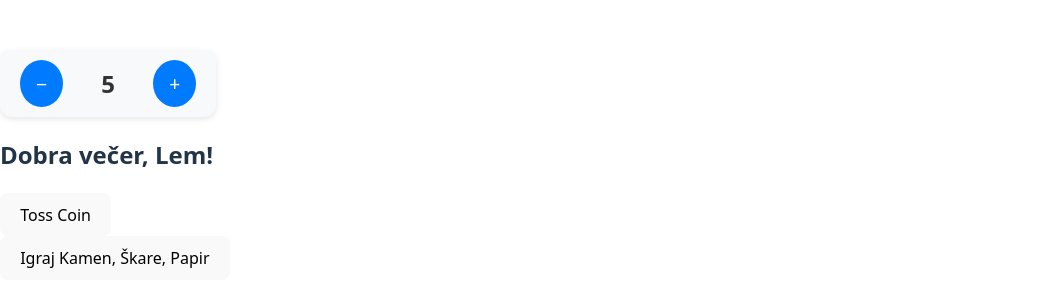
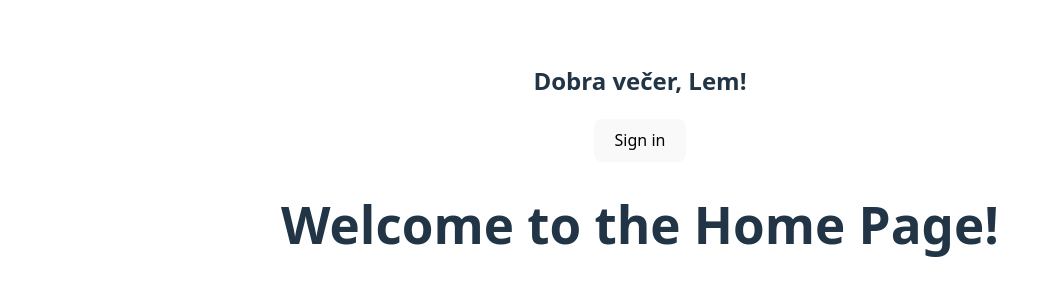
Before and after one commit to kuzn3tsov/first-react-app, a React (Vite) app in the folder first-app/: page / in a window 1280 px wide. Shown: the part 235-542 px from the top of the page, without its empty margins (0-1057 px from the left). Built offline with nearby package versions, Linux system fonts and the light colour scheme.

Commit message:
Add pages and login

```diff
--- a/first-app/src/App.jsx
+++ b/first-app/src/App.jsx
@@ -1,15 +1,25 @@
+import { useState } from 'react';
 import Greeting from './components/Greeting';
-import CoinToss from './components/CoinToss';
-import RockPaperScissors from './components/RockPaperScissors';
-import { Counter } from './components/Counter';
+import HomePage from './pages/HomePage';
+import DashboardPage from './pages/DashboardPage';
+import './App.css';
 
 function App() {
+  const [isLoggedIn, setIsLoggedIn] = useState(false);
+
+  const handleAuthClick = () => {
+    setIsLoggedIn(!isLoggedIn);
+  };
+
   return (
-    <div>
-      <Counter counterStart={5} counterStepUp={2} counterStepDown={5}/>
-      <Greeting name='Lem' morningTimeFrom={5} morningTimeTo={12} dayTimeFrom={12} dayTimeTo={18} />
-      <CoinToss headsMessage={"Glava"} tailsMessage={"Pismo"} headChance={0.8} />
-      <RockPaperScissors rockMessage={"Izabrali ste Kamen!"} paperMessage={"Izabrali ste Papir!"} scissorsMessage={"Izabrali ste Škare!"} />
+    <div className="App">
+      <Greeting />
+
+      <button onClick={handleAuthClick}>
+        {isLoggedIn ? 'Sign out' : 'Sign in'}
+      </button>
+
+      {isLoggedIn ? <DashboardPage /> : <HomePage />}
     </div>
   );
 }
--- /dev/null
+++ b/first-app/src/pages/DashboardPage.jsx
@@ -0,0 +1,15 @@
+import { Counter } from '../components/Counter';
+import CoinToss from '../components/CoinToss';
+import RockPaperScissors from '../components/RockPaperScissors';
+
+function DashboardPage() {
+    return (
+        <div>
+            <Counter />
+            <CoinToss />
+            <RockPaperScissors />
+        </div>
+    );
+}
+
+export default DashboardPage;
--- /dev/null
+++ b/first-app/src/pages/HomePage.jsx
@@ -0,0 +1,9 @@
+function HomePage() {
+    return (
+        <div>
+            <h1>Welcome to the Home Page!</h1>
+        </div>
+    );
+}
+
+export default HomePage;
```
